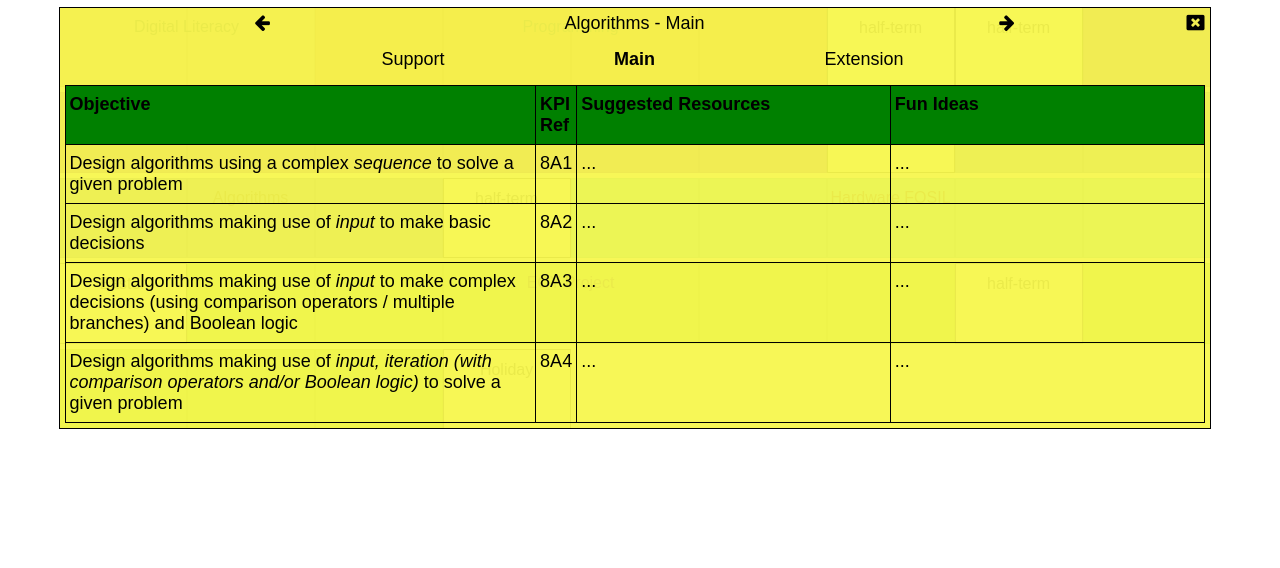
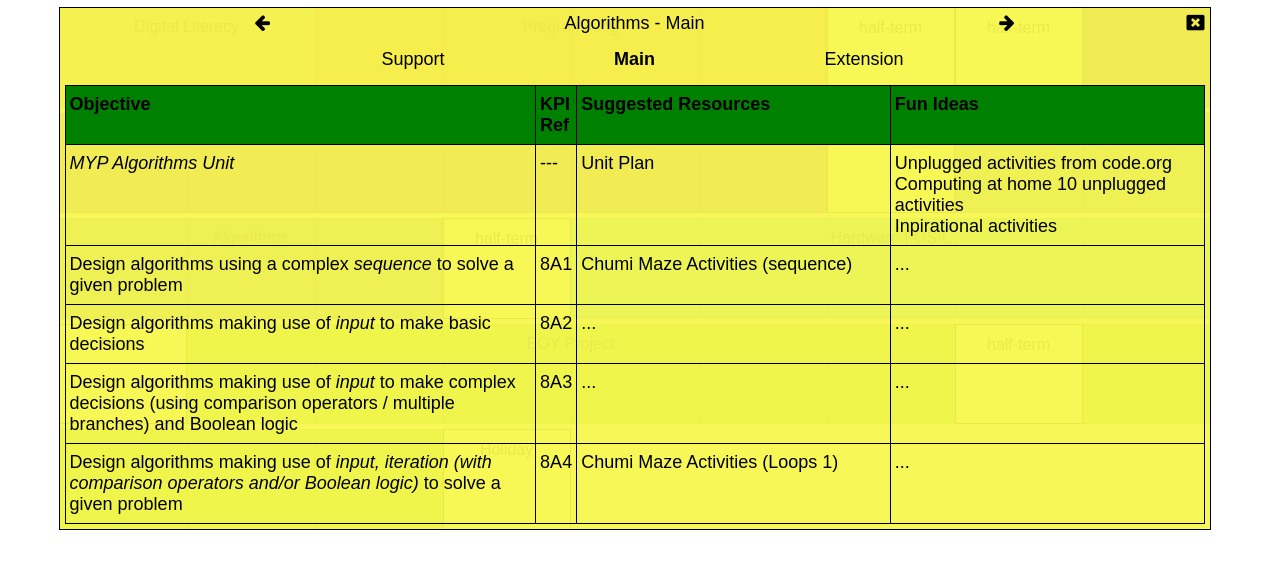
Before and after one commit to MrCrofts/Schemes, a website: page form2.html in a window 1280 px wide. Both pictures are taken after a click on the element "Algorithms". Shown: the part 122-690 px from the top of the page. Drawn offline with Linux system fonts and the light colour scheme.

Commit message:
Form 2 Algorithms Links Unit plan, A1, A4

```diff
--- a/form2.html
+++ b/form2.html
@@ -460,9 +460,21 @@
               <span><strong>KPI Ref</strong></span>
               <span><strong>Suggested Resources</strong></span>
               <span><strong>Fun Ideas</strong></span>
+              <span><em>MYP Algorithms Unit</em></span>
+              <span>---</span>
+              <span>
+                <a target="_blank" href="https://oakham.sharepoint.com/:w:/r/sites/CompSciResourceSpace/Shared%20Documents/Algorithms_and_Programming/Form_2/Form%202%20MYP%20Algorithms.docx?d=w4a08ebfaa11a43178929440e4dd3a9a9&csf=1&web=1&e=KXuNq0">Unit Plan</a><br />
+              </span>
+              <span>
+                  <a target="_blank" href="https://code.org/curriculum/unplugged">Unplugged activities from code.org</a><br />
+                  <a target="_blank" href="https://www.digitalschoolhouse.org.uk/computing-at-home-10-activities">Computing at home 10 unplugged activities</a><br />
+                  <a target="_blank" href="https://teachinglondoncomputing.org/resources/inspiring-unplugged-classroom-activities/">Inpirational activities</a><br />
+              </span>
               <span>Design algorithms using a complex <em>sequence</em> to solve a given problem</span>
               <span>8A1</span>
-              <span>...</span>
+              <span>
+                <a target="_blank" href="https://oakham.sharepoint.com/:w:/r/sites/CompSciResourceSpace/Shared%20Documents/Algorithms_and_Programming/Form_2/sequence_1.docx?d=w6507d46fe4064dedbb5adadf1d02439e&csf=1&web=1&e=OUwfoH">Chumi Maze Activities (sequence)</a><br />
+              </span>
               <span>...</span>
               <span>Design algorithms making use of <em>input</em> to make basic decisions</span>
               <span>8A2</span>
@@ -474,7 +486,9 @@
               <span>...</span>
               <span>Design algorithms making use of <em>input, iteration (with comparison operators and/or Boolean logic)</em> to solve a given problem</span>
               <span>8A4</span>
-              <span>...</span>
+              <span>
+                  <a target="_blank" href="https://oakham.sharepoint.com/:w:/r/sites/CompSciResourceSpace/Shared%20Documents/Algorithms_and_Programming/Form_2/loops_1.docx?d=weab5c7431c3149088c55186db20c2f94&csf=1&web=1&e=sqHcUu">Chumi Maze Activities (Loops 1)</a><br />
+              </span>
               <span>...</span>
             </div>
           </div>
@@ -484,9 +498,21 @@
               <span><strong>KPI Ref</strong></span>
               <span><strong>Suggested Resources</strong></span>
               <span><strong>Fun Ideas</strong></span>
+              <span><em>MYP Algorithms Unit</em></span>
+              <span>---</span>
+              <span>
+                <a target="_blank" href="https://oakham.sharepoint.com/:w:/r/sites/CompSciResourceSpace/Shared%20Documents/Algorithms_and_Programming/Form_2/Form%202%20MYP%20Algorithms.docx?d=w4a08ebfaa11a43178929440e4dd3a9a9&csf=1&web=1&e=KXuNq0">Unit Plan</a><br />
+              </span>
+              <span>
+                  <a target="_blank" href="https://code.org/curriculum/unplugged">Unplugged activities from code.org</a><br />
+                  <a target="_blank" href="https://www.digitalschoolhouse.org.uk/computing-at-home-10-activities">Computing at home 10 unplugged activities</a><br />
+                  <a target="_blank" href="https://teachinglondoncomputing.org/resources/inspiring-unplugged-classroom-activities/">Inpirational activities</a><br />
+              </span>
               <span>Design algorithms using <em>sequence</em> to solve a given problem</span>
               <span>8A1</span>
-              <span>...</span>
+              <span>
+                  <a target="_blank" href="https://oakham.sharepoint.com/:w:/r/sites/CompSciResourceSpace/Shared%20Documents/Algorithms_and_Programming/Form_2/sequence_1.docx?d=w6507d46fe4064dedbb5adadf1d02439e&csf=1&web=1&e=OUwfoH">Chumi Maze Activities (sequence)</a><br />
+                </span>
               <span>...</span>
               <span>Design algorithms making use of <em>input</em> to make basic decisions</span>
               <span>8A2</span>
@@ -498,7 +524,9 @@
               <span>...</span>
               <span>Design algorithms making use of <em>input, interation (with comparison operators)</em> to solve a given problem</span>
               <span>8A4</span>
-              <span>...</span>
+              <span>
+                  <a target="_blank" href="https://oakham.sharepoint.com/:w:/r/sites/CompSciResourceSpace/Shared%20Documents/Algorithms_and_Programming/Form_2/loops_1.docx?d=weab5c7431c3149088c55186db20c2f94&csf=1&web=1&e=sqHcUu">Chumi Maze Activities (Loops 1)</a><br />
+              </span>
               <span>...</span>
             </div>
             </div>
@@ -508,9 +536,21 @@
                 <span><strong>KPI Ref</strong></span>
                 <span><strong>Suggested Resources</strong></span>
                 <span><strong>Fun Ideas</strong></span>
+                <span><em>MYP Algorithms Unit</em></span>
+                <span>---</span>
+                <span>
+                  <a target="_blank" href="https://oakham.sharepoint.com/:w:/r/sites/CompSciResourceSpace/Shared%20Documents/Algorithms_and_Programming/Form_2/Form%202%20MYP%20Algorithms.docx?d=w4a08ebfaa11a43178929440e4dd3a9a9&csf=1&web=1&e=KXuNq0">Unit Plan</a><br />
+                </span>
+                <span>
+                    <a target="_blank" href="https://code.org/curriculum/unplugged">Unplugged activities from code.org</a><br />
+                    <a target="_blank" href="https://www.digitalschoolhouse.org.uk/computing-at-home-10-activities">Computing at home 10 unplugged activities</a><br />
+                    <a target="_blank" href="https://teachinglondoncomputing.org/resources/inspiring-unplugged-classroom-activities/">Inpirational activities</a><br />
+                </span>
                 <span>Design algorithms using a complex <em>sequence</em> to solve a given problem</span>
                 <span>8A1</span>
-                <span>...</span>
+                <span>
+                    <a target="_blank" href="https://oakham.sharepoint.com/:w:/r/sites/CompSciResourceSpace/Shared%20Documents/Algorithms_and_Programming/Form_2/sequence_1.docx?d=w6507d46fe4064dedbb5adadf1d02439e&csf=1&web=1&e=OUwfoH">Chumi Maze Activities (sequence)</a><br />
+                </span>
                 <span>...</span>
                 <span>Design algorithms making use of <em>input</em> to make basic decisions</span>
                 <span>8A2</span>
@@ -522,7 +562,9 @@
                 <span>...</span>
                 <span>Design algorithms making use of <em>input, iteration (with comparison operators and/or Boolean logic)</em> to solve a given problem</span>
                 <span>8A4</span>
-                <span>...</span>
+                <span>
+                    <a target="_blank" href="https://oakham.sharepoint.com/:w:/r/sites/CompSciResourceSpace/Shared%20Documents/Algorithms_and_Programming/Form_2/loops_1.docx?d=weab5c7431c3149088c55186db20c2f94&csf=1&web=1&e=sqHcUu">Chumi Maze Activities (Loops 1)</a><br />
+                </span>
                 <span>...</span>
               </div>
             </div>
```
